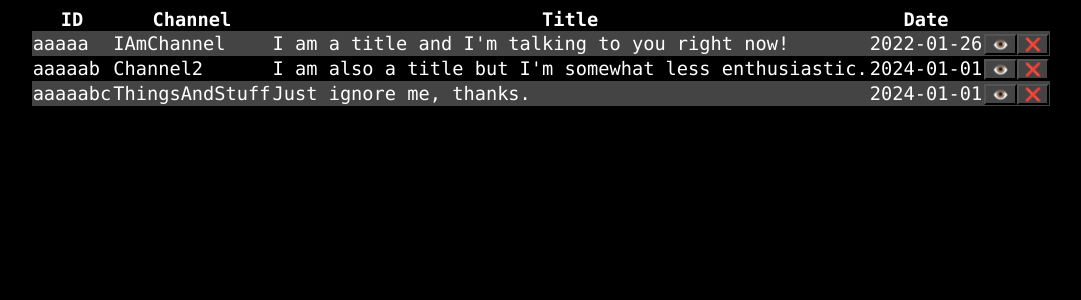
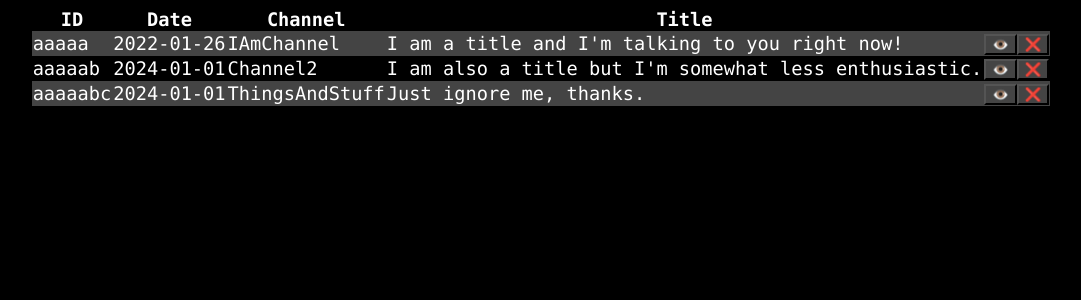
Before and after one commit to RobinWragg/yt, a Next.js app: page / in a window 1280 px wide. Shown: the top 300 px of the page, without its empty margins (99-1180 px from the left). Built offline with nearby package versions, Linux system fonts and the light colour scheme.

Commit message:
Change column order

```diff
--- a/src/pages/index.tsx
+++ b/src/pages/index.tsx
@@ -11,9 +11,9 @@ interface TableEntry {
 
 const columns = [
     { label: "ID", accessor: "id" },
+    { label: "Date", accessor: "date" },
     { label: "Channel", accessor: "channel" },
     { label: "Title", accessor: "title" },
-    { label: "Date", accessor: "date" },
 ];
 
 export default function Home() {
```
